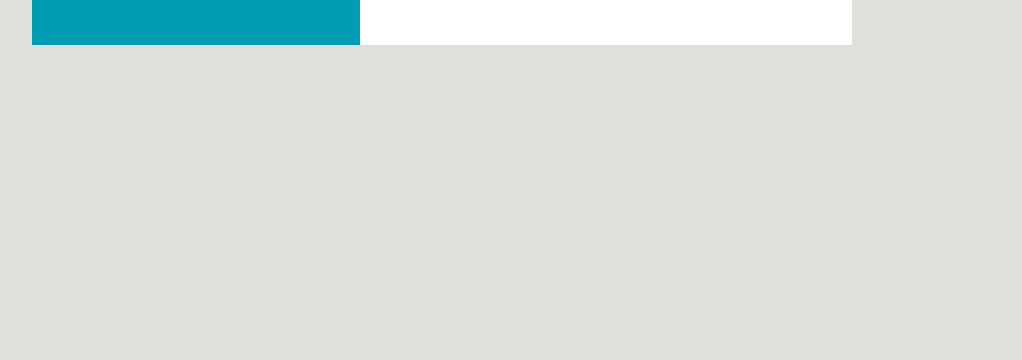
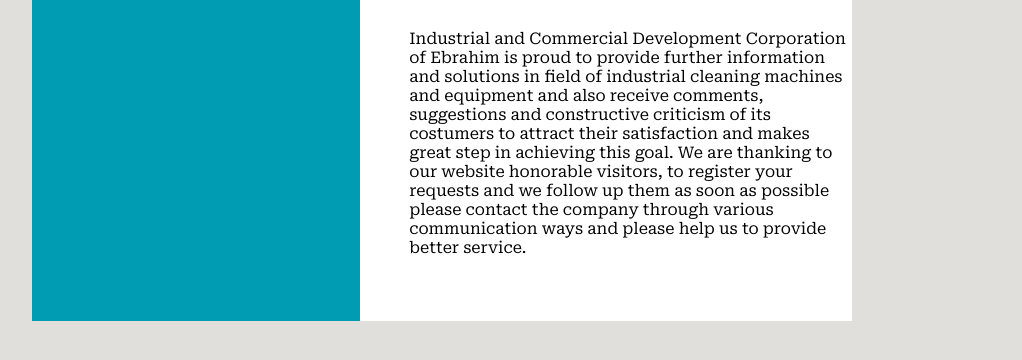
Before and after one commit to mahyarErshad/Email-Signature, a plain HTML site: page index.html in a window 1280 px wide. Shown: the part 1609-1969 px from the top of the page, without its empty margins (198-1220 px from the left). Before the commit the page ends 1885 px from the top, so only its background shows below. Drawn offline with Linux system fonts and the light colour scheme.

Commit message:
Added a p for description

```diff
--- a/index.html
+++ b/index.html
@@ -146,6 +146,9 @@
               <img src="https://img.icons8.com/ios-filled/25/009cb4/apple-mail.png" alt="Email address" />
               <span class="contact-information__text">info@Ebrahimco.com</span>
             </a>
+            <p>
+              Industrial and Commercial Development Corporation of Ebrahim is proud to provide further information and solutions in field of industrial cleaning machines and equipment and also receive comments, suggestions and constructive criticism of its costumers to attract their satisfaction and makes great step in achieving this goal. We are thanking to our website honorable visitors, to register your requests and we follow up them as soon as possible please contact the company through various communication ways and please help us to provide better service.
+            </p>
           </div>
         </div>
       </div>
```
